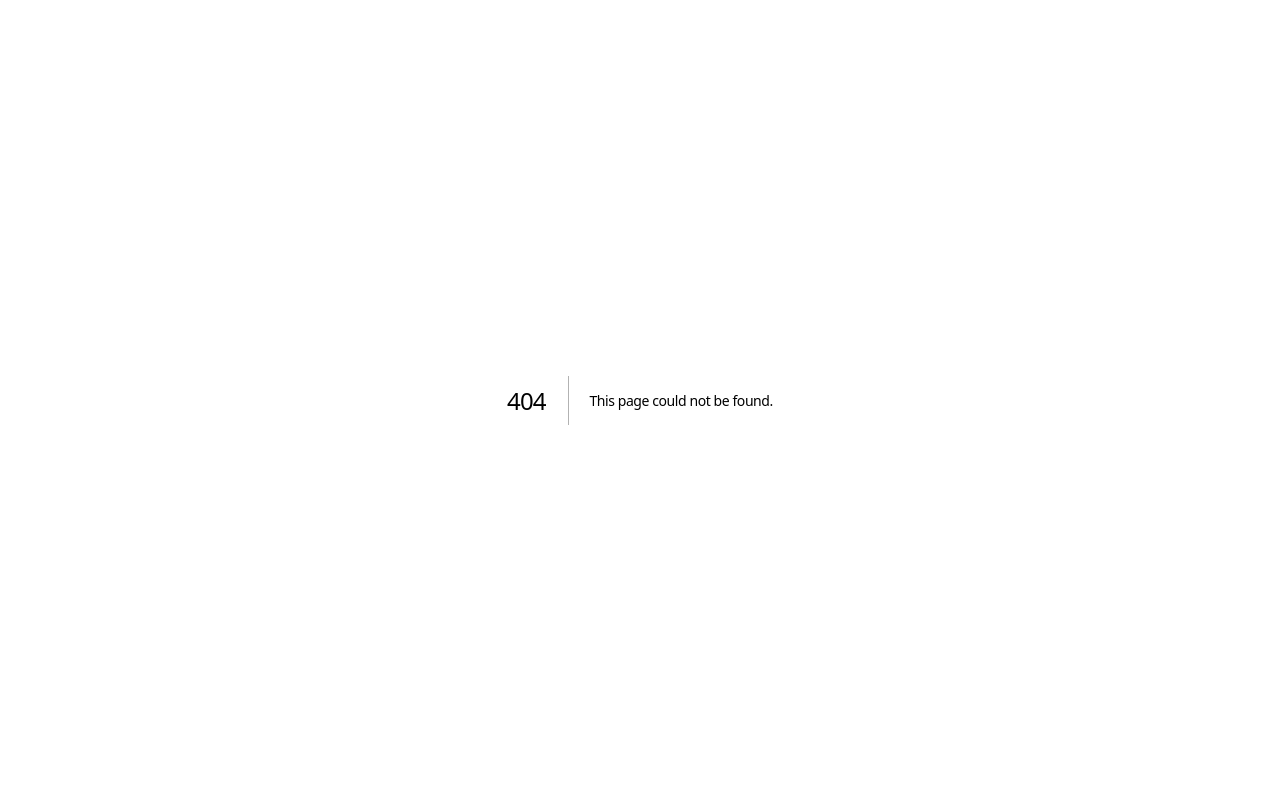
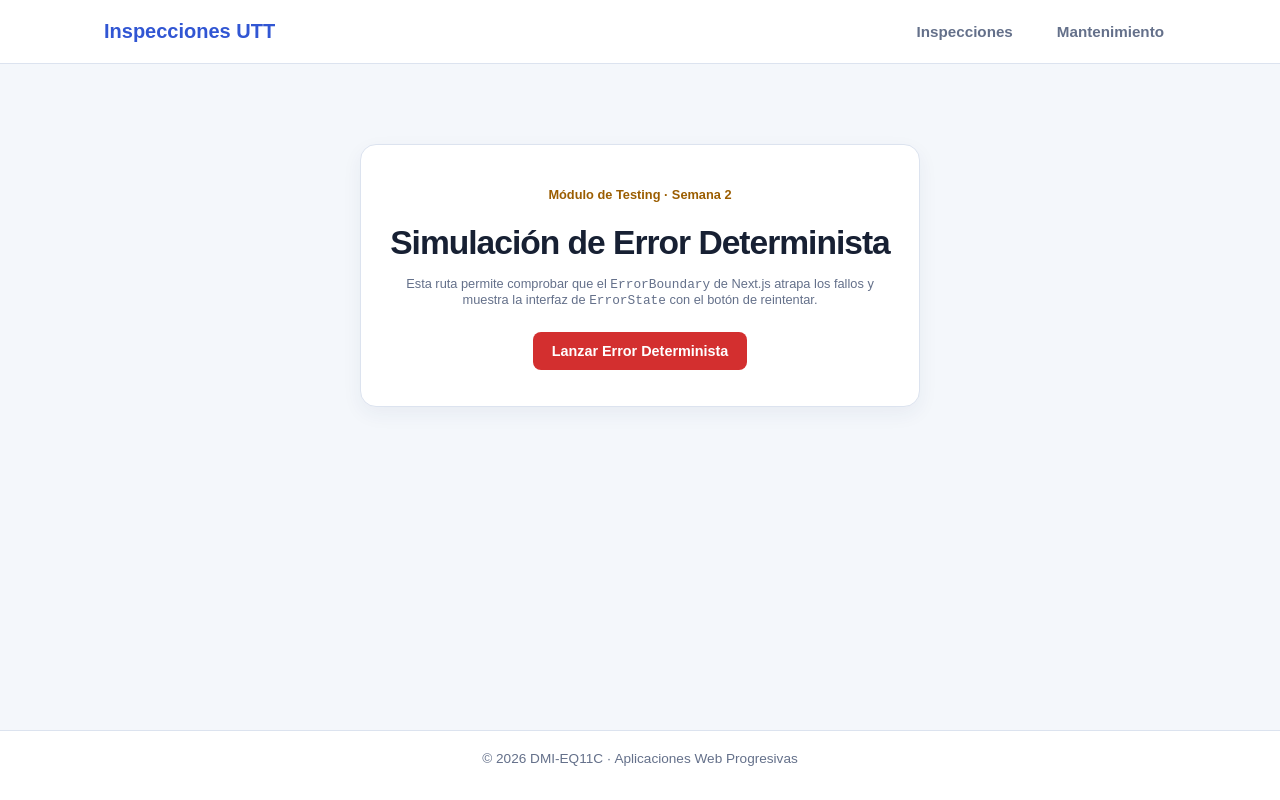
Before and after one commit to DannaTobon/PWA-EQ11, a Next.js app: page /test-error in a window 1280 px wide. Before the commit this address had no page. Built offline with nearby package versions, Linux system fonts and the light colour scheme.

Commit message:
feat(ui): implement AppShell, UI states, and accessible navigation

```diff
--- a/src/app/globals.css
+++ b/src/app/globals.css
@@ -9,7 +9,8 @@
   --success: #127443;
   --success-soft: #e3f5eb;
   --warning: #9b5d00;
-  --warning-soft: #fff1d6;
+  --danger: #d32f2f;
+  --danger-soft: #fde8e8;
 }
 
 * { box-sizing: border-box; }
@@ -21,6 +22,218 @@ body {
   background: var(--background);
   font-family: Arial, Helvetica, sans-serif;
   margin: 0;
+}
+
+/* AppShell Layout */
+.app-shell {
+  display: flex;
+  flex-direction: column;
+  min-height: 100vh;
+}
+
+.app-header {
+  background: var(--surface);
+  border-bottom: 1px solid var(--line);
+  position: sticky;
+  top: 0;
+  z-index: 50;
+}
+
+.app-header-inner {
+  align-items: center;
+  display: flex;
+  justify-content: space-between;
+  margin: 0 auto;
+  max-width: 1120px;
+  padding: 16px 24px;
+}
+
+.app-brand {
+  color: var(--accent);
+  font-size: 1.25rem;
+  font-weight: 700;
+  text-decoration: none;
+  border-radius: 6px;
+  padding: 4px 8px;
+  margin-left: -8px;
+}
+
+.app-nav-list {
+  display: flex;
+  gap: 20px;
+  list-style: none;
+  margin: 0;
+  padding: 0;
+}
+
+.app-nav-link {
+  color: var(--muted);
+  font-size: 0.95rem;
+  font-weight: 600;
+  padding: 6px 12px;
+  border-radius: 8px;
+  text-decoration: none;
+  transition: color 0.15s ease, background-color 0.15s ease;
+}
+
+.app-nav-link:hover {
+  color: var(--accent);
+  background: var(--accent-soft);
+}
+
+.app-main {
+  flex: 1;
+}
+
+.app-footer {
+  background: var(--surface);
+  border-top: 1px solid var(--line);
+  margin-top: auto;
+}
+
+.app-footer-inner {
+  color: var(--muted);
+  font-size: 0.85rem;
+  margin: 0 auto;
+  max-width: 1120px;
+  padding: 20px 24px;
+  text-align: center;
+}
+
+/* Accesibilidad: Focus visible */
+:focus-visible {
+  outline: 2px solid var(--accent);
+  outline-offset: 2px;
+}
+
+/* Botones */
+.btn {
+  align-items: center;
+  border-radius: 8px;
+  cursor: pointer;
+  display: inline-flex;
+  font-family: inherit;
+  font-size: 0.9rem;
+  font-weight: 600;
+  justify-content: center;
+  padding: 10px 18px;
+  text-decoration: none;
+  transition: background-color 0.15s ease, transform 0.05s ease;
+  border: 1px solid transparent;
+}
+
+.btn:active {
+  transform: scale(0.98);
+}
+
+.btn-primary {
+  background: var(--accent);
+  color: #ffffff;
+}
+
+.btn-primary:hover {
+  background: #2444b0;
+}
+
+.btn-danger {
+  background: var(--danger);
+  color: #ffffff;
+}
+
+.btn-danger:hover {
+  background: #b71c1c;
+}
+
+/* Componentes de Estado UI */
+.state-container {
+  align-items: center;
+  display: flex;
+  flex-direction: column;
+  justify-content: center;
+  min-height: 50vh;
+  padding: 40px 20px;
+  text-align: center;
+}
+
+.loading-spinner {
+  animation: spin 1s linear infinite;
+  border: 4px solid var(--line);
+  border-radius: 50%;
+  border-top: 4px solid var(--accent);
+  height: 48px;
+  margin-bottom: 16px;
+  width: 48px;
+}
+
+@keyframes spin {
+  0% { transform: rotate(0deg); }
+  100% { transform: rotate(360deg); }
+}
+
+.error-card {
+  background: var(--danger-soft);
+  border: 1px solid rgba(211, 47, 47, 0.2);
+  border-radius: 16px;
+  color: var(--danger);
+  max-width: 500px;
+  padding: 32px 24px;
+  width: 100%;
+}
+
+.error-card h2 {
+  color: #900;
+  margin-bottom: 8px;
+}
+
+.error-card p {
+  color: #500;
+  font-size: 0.95rem;
+  line-height: 1.5;
+  margin-bottom: 20px;
+}
+
+.empty-card {
+  background: var(--surface);
+  border: 2px dashed var(--line);
+  border-radius: 16px;
+  max-width: 500px;
+  padding: 40px 24px;
+  width: 100%;
+}
+
+.empty-card h2 {
+  color: var(--ink);
+  font-size: 1.3rem;
+  margin-bottom: 8px;
+}
+
+.empty-card p {
+  color: var(--muted);
+  font-size: 0.95rem;
+  line-height: 1.5;
+}
+
+/* QA Box */
+.qa-box {
+  background: var(--surface);
+  border: 1px solid var(--line);
+  border-radius: 16px;
+  box-shadow: 0 7px 20px rgba(36, 55, 95, 0.06);
+  margin: 40px auto;
+  max-width: 560px;
+  padding: 36px 28px;
+  text-align: center;
+}
+
+.qa-badge {
+  background: var(--warning-soft);
+  color: var(--warning);
+  display: inline-block;
+  font-size: 0.8rem;
+  font-weight: 700;
+  border-radius: 999px;
+  padding: 6px 14px;
+  margin-bottom: 16px;
 }
 
 .page-shell { margin: 0 auto; max-width: 1120px; padding: 40px 24px 24px; }
@@ -56,4 +269,5 @@ dd { font-size: .82rem; font-weight: 700; margin: 0; text-align: right; }
   .hero { padding: 28px 22px; }
   .inspection-grid { grid-template-columns: 1fr; }
   .section-heading { align-items: start; flex-direction: column; }
+  .app-header-inner { flex-direction: column; gap: 12px; align-items: flex-start; }
 }
--- a/src/app/layout.tsx
+++ b/src/app/layout.tsx
@@ -1,5 +1,6 @@
 import type { Metadata } from "next";
 import "./globals.css";
+import { AppShell } from "@/components/app-shell";
 
 export const metadata: Metadata = {
   title: "Inspecciones de laboratorio",
@@ -9,7 +10,11 @@ export const metadata: Metadata = {
 export default function RootLayout({ children }: Readonly<{ children: React.ReactNode }>) {
   return (
     <html lang="es-MX">
-      <body>{children}</body>
+      <body>
+        <AppShell>
+          {children}
+        </AppShell>
+      </body>
     </html>
   );
 }
--- /dev/null
+++ b/src/app/loading.tsx
@@ -0,0 +1,5 @@
+import { LoadingState } from "@/components/ui/loading-state";
+
+export default function Loading() {
+  return <LoadingState />;
+}
--- /dev/null
+++ b/src/app/test-error/page.tsx
@@ -0,0 +1,31 @@
+"use client";
+
+import { useState } from "react";
+
+export default function TestErrorPage() {
+  const [shouldError, setShouldError] = useState(false);
+
+  if (shouldError) {
+    throw new Error("¡Error forzado para pruebas de QA de Tonanzi!");
+  }
+
+  return (
+    <div className="page-shell">
+      <div className="qa-box">
+        <span className="qa-badge">Módulo de Testing · Semana 2</span>
+        <h2>Simulación de Error Determinista</h2>
+        <p className="muted" style={{ margin: "14px 0 24px" }}>
+          Esta ruta permite comprobar que el <code>ErrorBoundary</code> de Next.js
+          atrapa los fallos y muestra la interfaz de <code>ErrorState</code> con el botón de reintentar.
+        </p>
+        <button
+          onClick={() => setShouldError(true)}
+          className="btn btn-danger"
+          aria-label="Lanzar error de prueba"
+        >
+          Lanzar Error Determinista
+        </button>
+      </div>
+    </div>
+  );
+}
--- /dev/null
+++ b/src/components/app-shell.tsx
@@ -0,0 +1,51 @@
+import Link from 'next/link';
+import { ReactNode } from 'react';
+
+interface AppShellProps {
+  children: ReactNode;
+}
+
+export function AppShell({ children }: AppShellProps) {
+  return (
+    <div className="app-shell">
+      {/* Header - Accesibilidad: banner landmark */}
+      <header className="app-header" role="banner">
+        <div className="app-header-inner">
+          <Link href="/" className="app-brand">
+            Inspecciones UTT
+          </Link>
+
+          {/* Navegación - Accesibilidad: navigation landmark */}
+          <nav aria-label="Navegación principal">
+            <ul className="app-nav-list">
+              <li>
+                <Link href="/inspections" className="app-nav-link">
+                  Inspecciones
+                </Link>
+              </li>
+              <li>
+                <Link href="/maintenance" className="app-nav-link">
+                  Mantenimiento
+                </Link>
+              </li>
+            </ul>
+          </nav>
+        </div>
+      </header>
+
+      {/* Main - Accesibilidad: main landmark */}
+      <div id="main-content" className="app-main" role="main">
+        {children}
+      </div>
+
+      {/* Footer - Accesibilidad: contentinfo landmark */}
+      <footer className="app-footer" role="contentinfo">
+        <div className="app-footer-inner">
+          <p>
+            &copy; {new Date().getFullYear()} DMI-EQ11C · Aplicaciones Web Progresivas
+          </p>
+        </div>
+      </footer>
+    </div>
+  );
+}
```
Also changed, not shown: src/app/error.tsx (added, +13 -0 lines), src/components/ui/empty-state.tsx (added, +25 -0 lines), src/components/ui/error-state.tsx (added, +42 -0 lines), src/components/ui/loading-state.tsx (added, +19 -0 lines).
